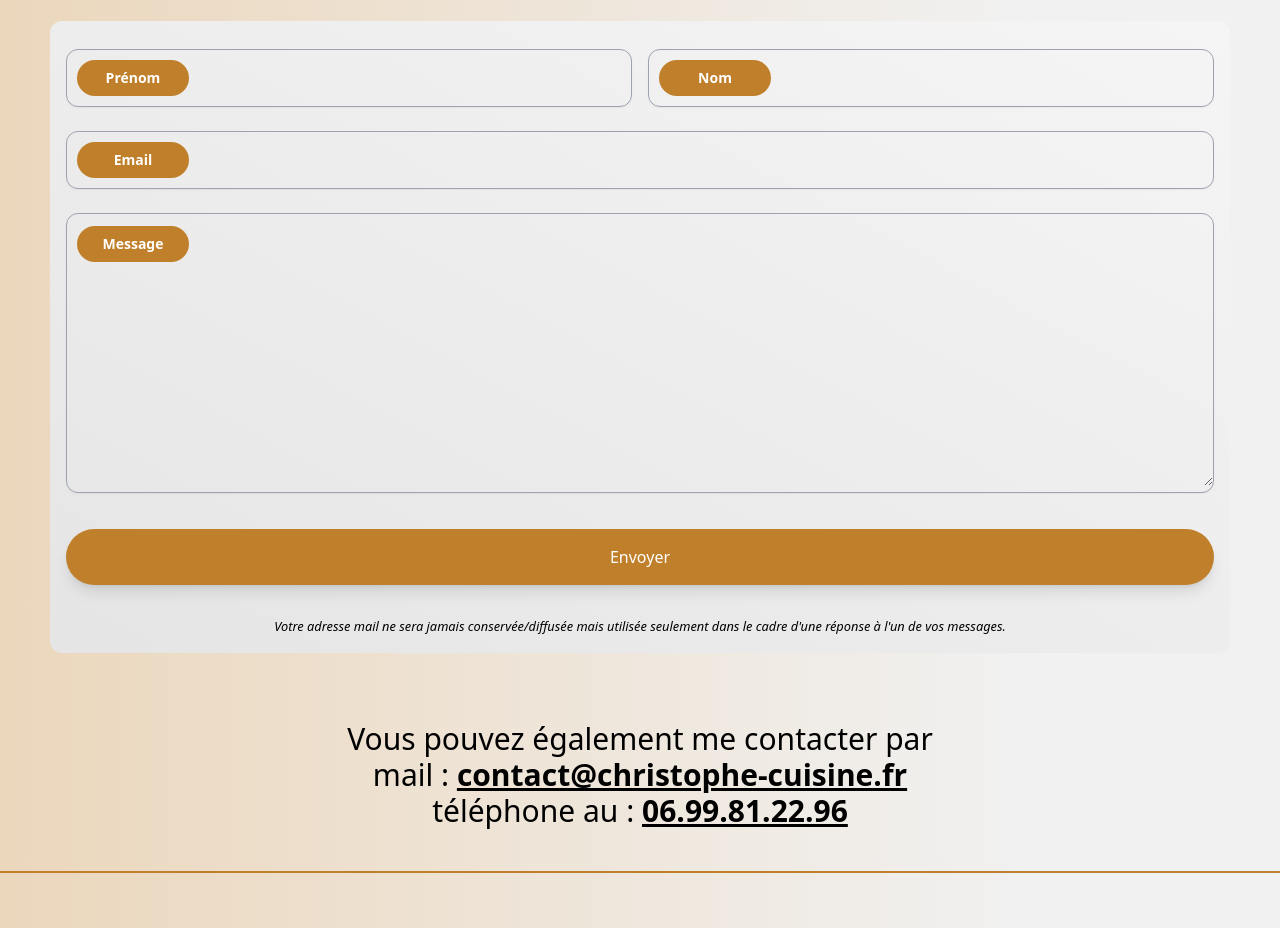
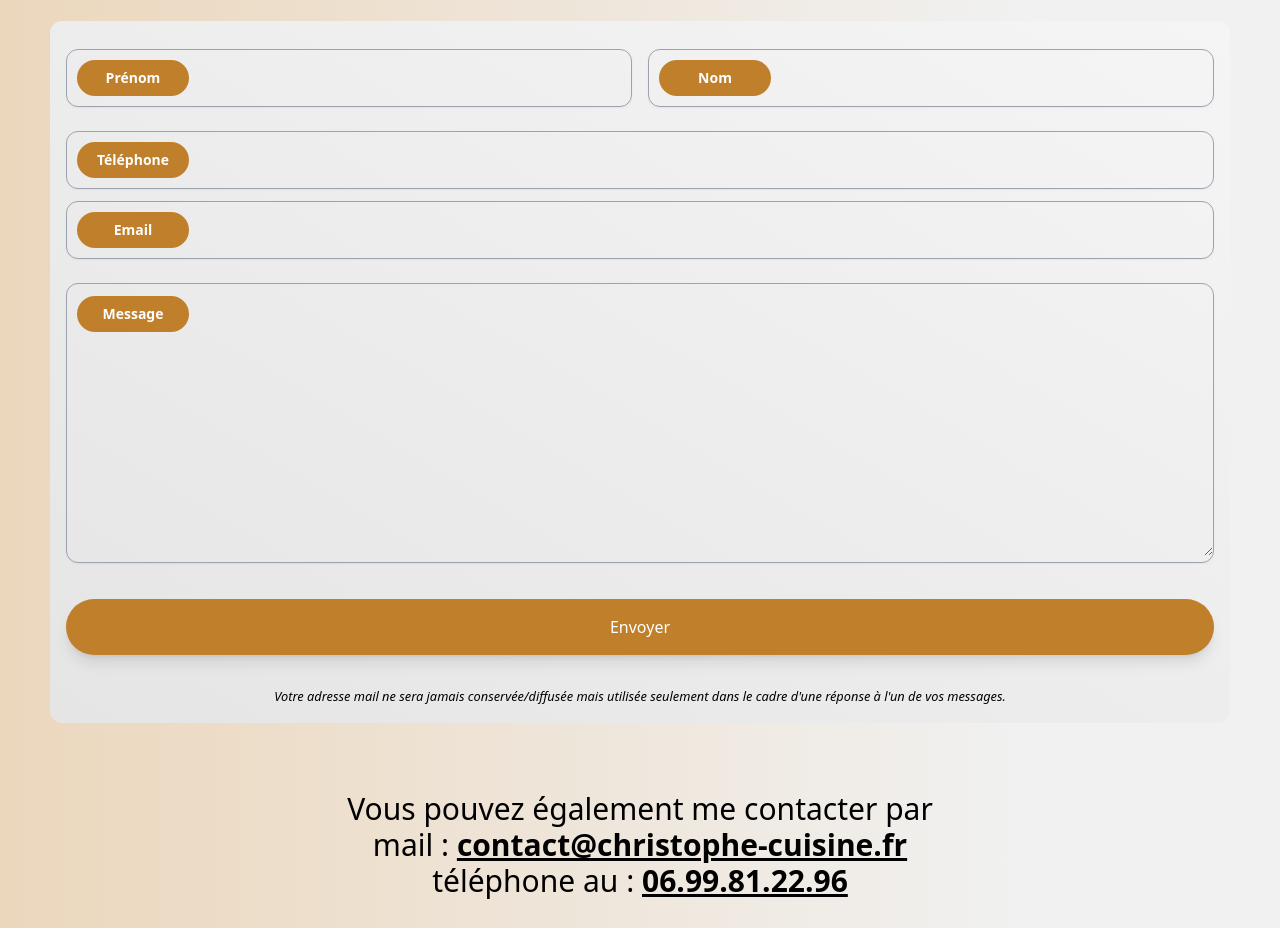
Before and after one commit to ChristopheC-83/christophe_cuisine_next, a Next.js app: page /contact in a window 1280 px wide. Shown: the part 920-1848 px from the top of the page. Built offline with nearby package versions, Linux system fonts and the light colour scheme; a web font is replaced by a local one.

Commit message:
form update

```diff
--- a/app/(pages)/contact/page.jsx
+++ b/app/(pages)/contact/page.jsx
@@ -50,6 +50,8 @@ export default function Contact() {
     }
   }
 
+
+
   async function onSubmitHandler(data) {
     setBtnBlocked(true);
     // console.log("data : ", data);
@@ -83,7 +85,9 @@ export default function Contact() {
         color={color}
       />
       <div className={`container min-h-svh`}>
-        <h1 className={`h1 text-clip text-center my-6`}>Formulaire de contact</h1>
+        <h1 className={`h1 text-clip text-center my-6`}>
+          Formulaire de contact
+        </h1>
         <div className="flex flex-col w-full h-auto mt-8 p-1.5 xs:p-2 sm:p-3 md:p-4 customShadow rounded-xl customBorder gap-4 bg-gradient-to-tr from-neutral-200 to-neutral-100">
           <form onSubmit={handleSubmit(onSubmitHandler)}>
             <div className="flex w-full max-md:flex-col md:gap-x-4">
@@ -124,6 +128,25 @@ export default function Contact() {
                 </span>
               </label>
             </div>
+
+            {/* Telephone */}
+            <label
+              htmlFor="email"
+              className="relative block my-3 border border-gray-400 shadow-sm rounded-xl focus-within:border-neutral-600 focus-within:ring-1 focus-within:ring-neutral-600"
+            >
+              <input
+                type="text"
+                id="tel"
+                className="w-full p-4 placeholder-transparent bg-transparent border-none peer focus:border-transparent focus:outline-none focus:ring placeholder-gray-50 rounded-xl"
+                placeholder="tel"
+                {...register("tel", { required: false })}
+              />
+              <span
+                className={`pointer-events-none absolute start-2.5 top-0 -translate-y-1/2 bg-[#c07f2a] text-white p-2 rounded-full text-xs  transition-all peer-placeholder-shown:top-1/2 peer-placeholder-shown:text-sm peer-focus:top-0 peer-focus:text-xs w-28 text-center `}
+              >
+                <b>Téléphone</b>
+              </span>
+            </label>
 
             {/* email */}
             <label
--- a/app/api/response_mail/route.js
+++ b/app/api/response_mail/route.js
@@ -14,7 +14,7 @@ const mailjetClient = mailjet.apiConnect(
 export async function POST(req) {
   try {
     // Parse the JSON body from the request
-    const { email, prenom, nom, message } = await req.json();
+    const { email, prenom, nom, message, tel } = await req.json();
 
     // Send email using Mailjet
     const request = mailjetClient.post("send", { version: "v3.1" }).request({
@@ -34,7 +34,7 @@ export async function POST(req) {
           TemplateLanguage: true,
           Subject: "Message envoyé à Christophe/Cuisine",
           Variables: {
-            nom, prenom, message, email,
+            nom, prenom, message, email,tel
           },
         },
       ],
--- a/app/api/send_mail/route.js
+++ b/app/api/send_mail/route.js
@@ -17,7 +17,7 @@ const mailjetClient = mailjet.apiConnect(
 export async function POST(req) {
   try {
     // Parse the JSON body from the request
-    const { email, prenom, nom, message } = await req.json();
+    const { email, prenom, nom, message, tel } = await req.json();
 
     // Send email using Mailjet
     const request = mailjetClient.post("send", { version: "v3.1" }).request({
@@ -37,7 +37,7 @@ export async function POST(req) {
           TemplateLanguage: true,
           Subject: "Mail de Cuisine : " + nom,
           Variables: {
-            nom, prenom, message, email,
+            nom, prenom, message, email,tel
           },
         },
       ],
```
